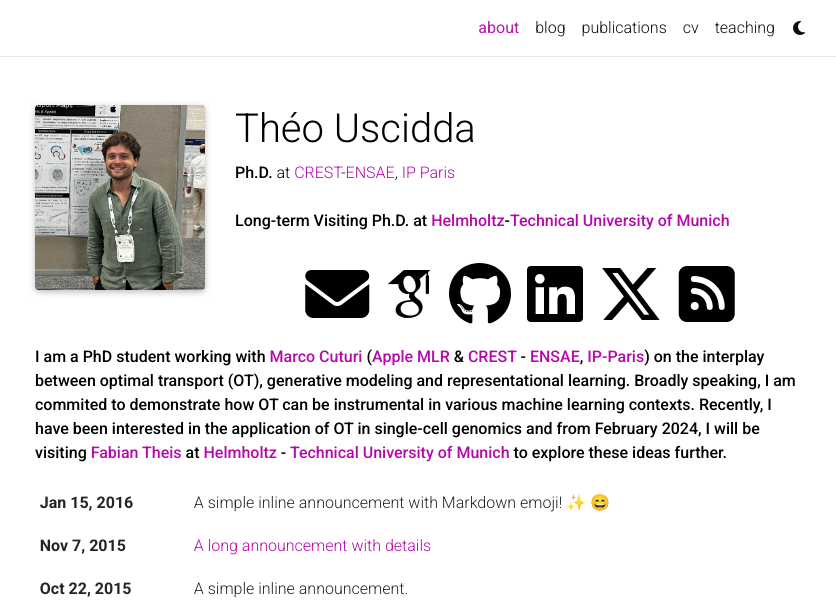
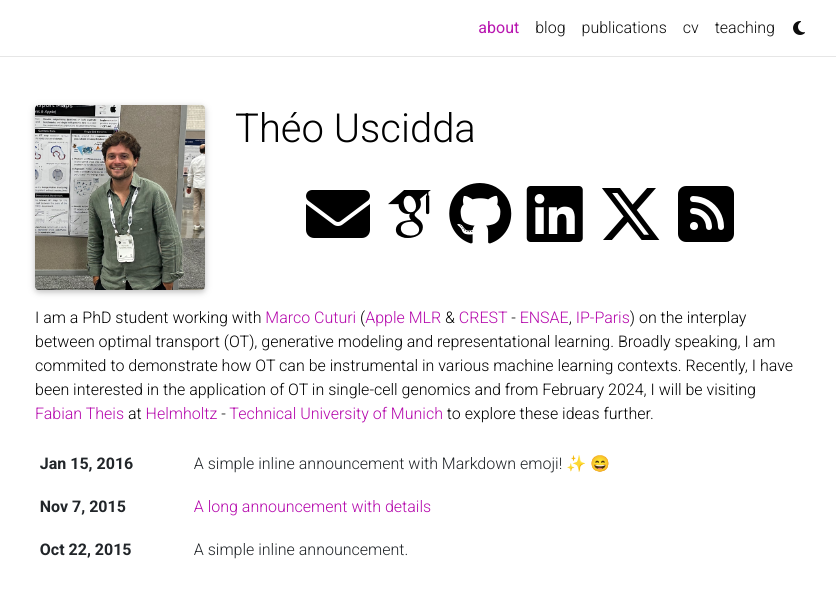
Before and after one commit to theouscidda6/theouscidda6.github.io, a Jekyll site: the page built from _pages/about.md, in a window 1280 px wide, cut to the strip 0-616 px from the top of the page. Shown: the whole strip, without its empty margins (220-1056 px from the left). Built offline with Jekyll 4.4.1, drawn with Linux system fonts in a browser that asks for light colours; full-size pictures stand in for the smaller copies a plugin makes; emoji names are drawn with the system emoji font; some web fonts are replaced; comment, search, counter and statistics services are not loaded; a style sheet for code colours, icons or effects is not loaded.

Commit message:
change bio

```diff
--- a/_pages/about.md
+++ b/_pages/about.md
@@ -2,9 +2,7 @@
 layout: about
 title: about
 permalink: /
-subtitle: |+
-  <strong>Ph.D.</strong> at <a href="https://crest.science/">CREST</a>-<a href="https://www.ensae.fr/">ENSAE</a>, <a href="https://www.ip-paris.fr/">IP Paris</a> <br><br>
-  <strong>Long-term Visiting Ph.D. at <a href="https://www.helmholtz-munich.de/en/icb/pi/fabian-theis">Helmholtz</a>-<a href="https://www.tum.de/en/">Technical University of Munich</a> <br>
+subtitle:
 
 
 profile:
```
